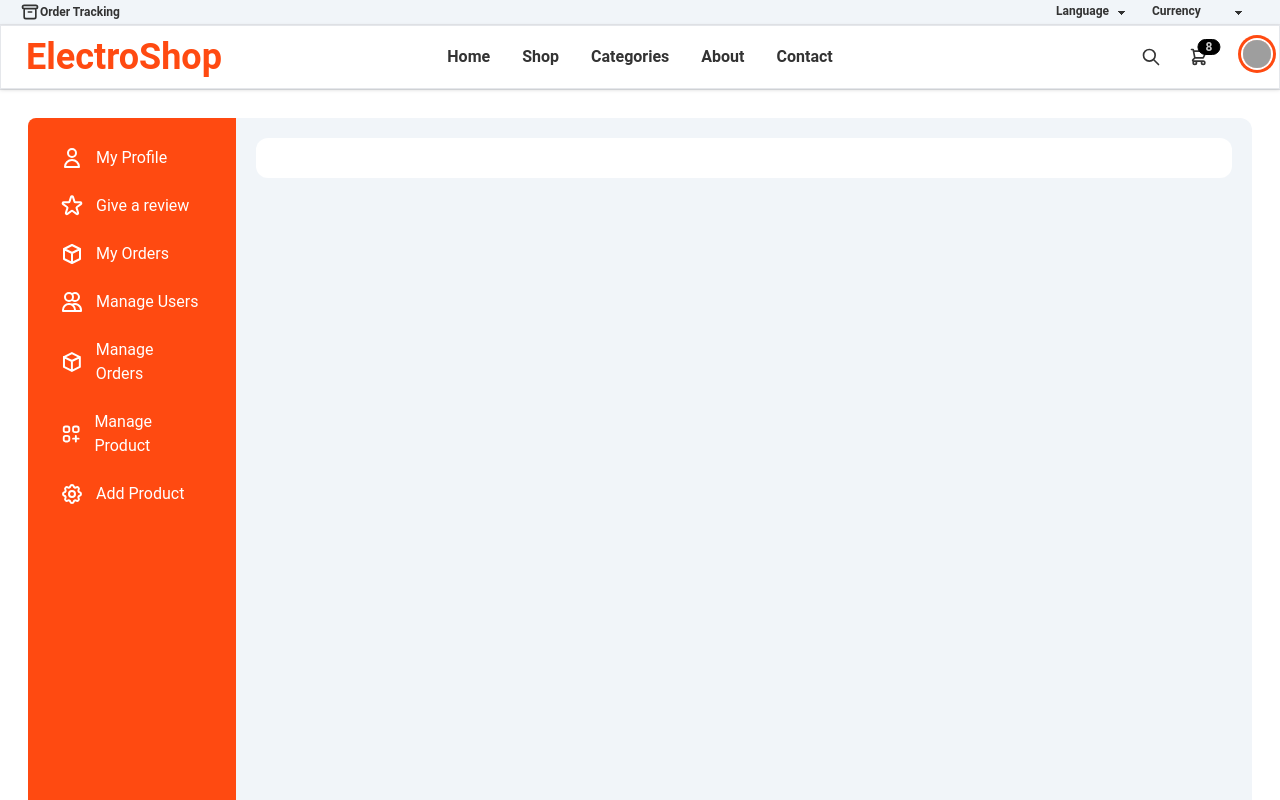
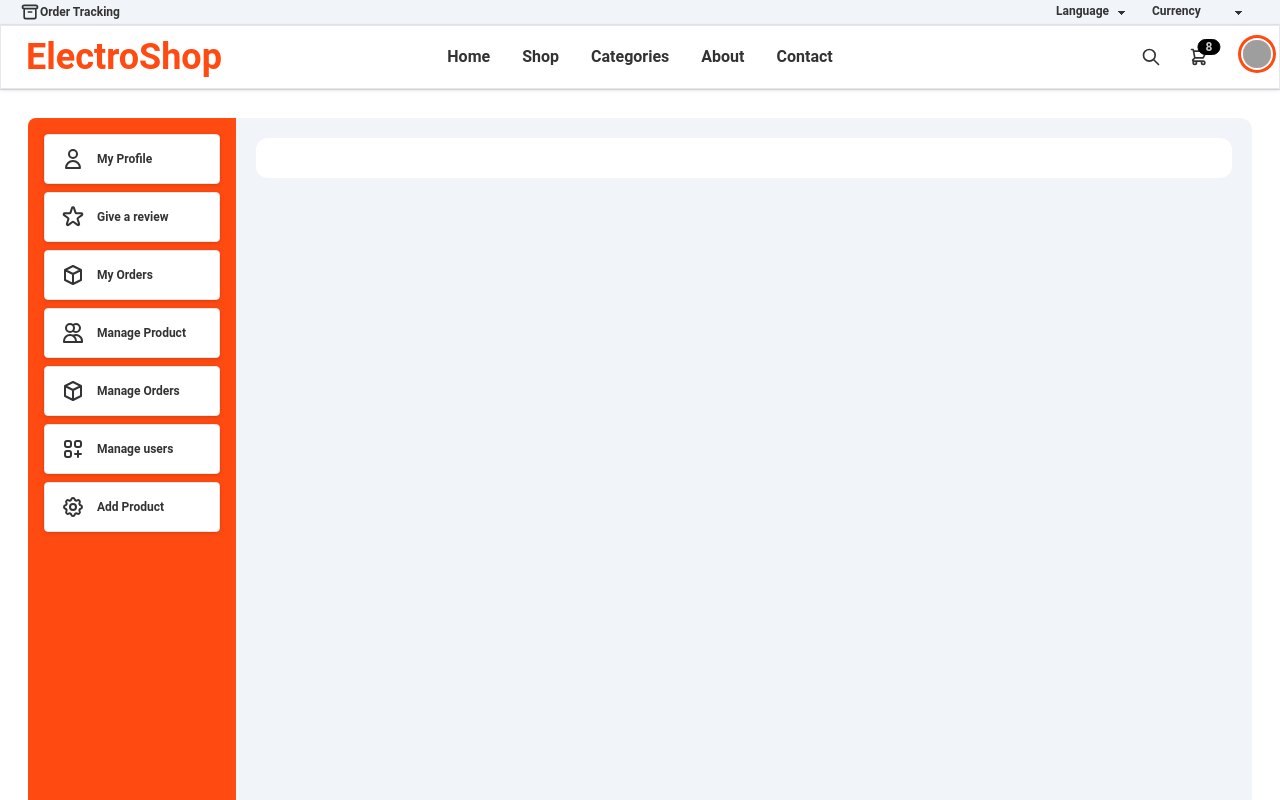
Before and after one commit to MdMuzahid07/ElectroShop_E-commerce-Client-, a React (Create React App) app: page /dashboard in a window 1280 px wide. Built offline with nearby package versions, Linux system fonts and the light colour scheme; grey boxes are pictures that could not be loaded.

Commit message:
dashboard menubar UI update

```diff
--- a/src/Dashboard/Dashboard.jsx
+++ b/src/Dashboard/Dashboard.jsx
@@ -15,48 +15,47 @@ const Dashboard = () => {
                 </div>
                 <div className="drawer-side rounded-l-lg">
                     <label for="my-drawer-2" className="drawer-overlay"></label>
-                    <ul className="menu p-4 overflow-y-auto w-52 bg-primary text-white">
+                    <ul className="menu p-4 overflow-y-auto w-52 bg-primary text-xs font-bold">
                         {/* <!-- Sidebar content here --> */}
-                        <li>
+                        <li className='bg-white border drop-shadow rounded mb-2'>
                             <Link to="profile">
                                 <svg xmlns="http://www.w3.org/2000/svg" class="h-6 w-6" fill="none" viewBox="0 0 24 24" stroke="currentColor" stroke-width="2">
                                     <path stroke-linecap="round" stroke-linejoin="round" d="M16 7a4 4 0 11-8 0 4 4 0 018 0zM12 14a7 7 0 00-7 7h14a7 7 0 00-7-7z" />
                                 </svg>My Profile
                             </Link>
                         </li>
-                        <li>
+                        <li className='bg-white border drop-shadow rounded mb-2'>
                             <Link to="review">
                                 <svg xmlns="http://www.w3.org/2000/svg" class="h-6 w-6" fill="none" viewBox="0 0 24 24" stroke="currentColor" stroke-width="2">
                                     <path stroke-linecap="round" stroke-linejoin="round" d="M11.049 2.927c.3-.921 1.603-.921 1.902 0l1.519 4.674a1 1 0 00.95.69h4.915c.969 0 1.371 1.24.588 1.81l-3.976 2.888a1 1 0 00-.363 1.118l1.518 4.674c.3.922-.755 1.688-1.538 1.118l-3.976-2.888a1 1 0 00-1.176 0l-3.976 2.888c-.783.57-1.838-.197-1.538-1.118l1.518-4.674a1 1 0 00-.363-1.118l-3.976-2.888c-.784-.57-.38-1.81.588-1.81h4.914a1 1 0 00.951-.69l1.519-4.674z" />
                                 </svg>Give a review
                             </Link>
                         </li>
-                        <li>
+                        <li className='bg-white border drop-shadow rounded mb-2'>
                             <Link to="my_orders">
                                 <svg xmlns="http://www.w3.org/2000/svg" class="h-6 w-6" fill="none" viewBox="0 0 24 24" stroke="currentColor" stroke-width="2">
                                     <path stroke-linecap="round" stroke-linejoin="round" d="M20 7l-8-4-8 4m16 0l-8 4m8-4v10l-8 4m0-10L4 7m8 4v10M4 7v10l8 4" />
                                 </svg>My Orders
                             </Link>
                         </li>
-                        <li>
+                        <li className='bg-white border drop-shadow rounded mb-2'>
                             <Link to="manage_products">
-                                <svg class="w-6 h-6" fill="none" stroke="currentColor" viewBox="0 0 24 24" xmlns="http://www.w3.org/2000/svg"><path stroke-linecap="round" stroke-linejoin="round" stroke-width="2" d="M12 4.354a4 4 0 110 5.292M15 21H3v-1a6 6 0 0112 0v1zm0 0h6v-1a6 6 0 00-9-5.197M13 7a4 4 0 11-8 0 4 4 0 018 0z"></path></svg>
-                                Manage Users
+                                <svg class="w-6 h-6" fill="none" stroke="currentColor" viewBox="0 0 24 24" xmlns="http://www.w3.org/2000/svg"><path stroke-linecap="round" stroke-linejoin="round" stroke-width="2" d="M12 4.354a4 4 0 110 5.292M15 21H3v-1a6 6 0 0112 0v1zm0 0h6v-1a6 6 0 00-9-5.197M13 7a4 4 0 11-8 0 4 4 0 018 0z"></path></svg>Manage Product
                             </Link>
                         </li>
-                        <li>
+                        <li className='bg-white border drop-shadow rounded mb-2'>
                             <Link to="manage_orders">
                                 <svg xmlns="http://www.w3.org/2000/svg" class="h-6 w-6" fill="none" viewBox="0 0 24 24" stroke="currentColor" stroke-width="2">
                                     <path stroke-linecap="round" stroke-linejoin="round" d="M20 7l-8-4-8 4m16 0l-8 4m8-4v10l-8 4m0-10L4 7m8 4v10M4 7v10l8 4" />
                                 </svg>Manage Orders
                             </Link>
                         </li>
-                        <li>
+                        <li className='bg-white border drop-shadow rounded mb-2'>
                             <Link to="manage_users">
-                                <svg class="w-6 h-6" fill="none" stroke="currentColor" viewBox="0 0 24 24" xmlns="http://www.w3.org/2000/svg"><path stroke-linecap="round" stroke-linejoin="round" stroke-width="2" d="M17 14v6m-3-3h6M6 10h2a2 2 0 002-2V6a2 2 0 00-2-2H6a2 2 0 00-2 2v2a2 2 0 002 2zm10 0h2a2 2 0 002-2V6a2 2 0 00-2-2h-2a2 2 0 00-2 2v2a2 2 0 002 2zM6 20h2a2 2 0 002-2v-2a2 2 0 00-2-2H6a2 2 0 00-2 2v2a2 2 0 002 2z"></path></svg>Manage Product
+                                <svg class="w-6 h-6" fill="none" stroke="currentColor" viewBox="0 0 24 24" xmlns="http://www.w3.org/2000/svg"><path stroke-linecap="round" stroke-linejoin="round" stroke-width="2" d="M17 14v6m-3-3h6M6 10h2a2 2 0 002-2V6a2 2 0 00-2-2H6a2 2 0 00-2 2v2a2 2 0 002 2zm10 0h2a2 2 0 002-2V6a2 2 0 00-2-2h-2a2 2 0 00-2 2v2a2 2 0 002 2zM6 20h2a2 2 0 002-2v-2a2 2 0 00-2-2H6a2 2 0 00-2 2v2a2 2 0 002 2z"></path></svg>Manage users
                             </Link>
                         </li>
-                        <li>
+                        <li className='bg-white border drop-shadow rounded mb-2'>
                             <Link to="add_product"><svg xmlns="http://www.w3.org/2000/svg" className="h-6 w-6" fill="none" viewBox="0 0 24 24" stroke="currentColor" strokeWidth={2}>
                                 <path strokeLinecap="round" strokeLinejoin="round" d="M10.325 4.317c.426-1.756 2.924-1.756 3.35 0a1.724 1.724 0 002.573 1.066c1.543-.94 3.31.826 2.37 2.37a1.724 1.724 0 001.065 2.572c1.756.426 1.756 2.924 0 3.35a1.724 1.724 0 00-1.066 2.573c.94 1.543-.826 3.31-2.37 2.37a1.724 1.724 0 00-2.572 1.065c-.426 1.756-2.924 1.756-3.35 0a1.724 1.724 0 00-2.573-1.066c-1.543.94-3.31-.826-2.37-2.37a1.724 1.724 0 00-1.065-2.572c-1.756-.426-1.756-2.924 0-3.35a1.724 1.724 0 001.066-2.573c-.94-1.543.826-3.31 2.37-2.37.996.608 2.296.07 2.572-1.065z" />
                                 <path strokeLinecap="round" strokeLinejoin="round" d="M15 12a3 3 0 11-6 0 3 3 0 016 0z" />
```
